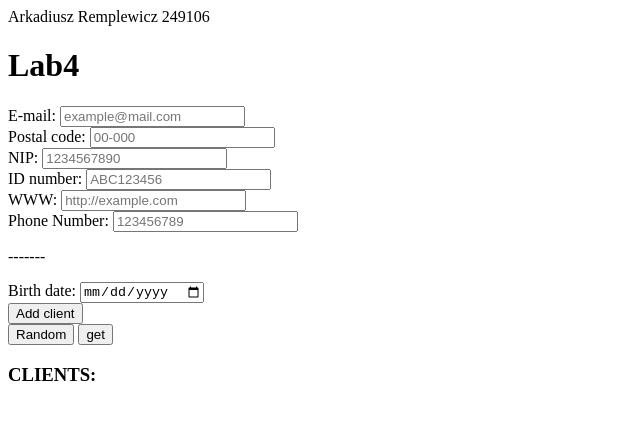
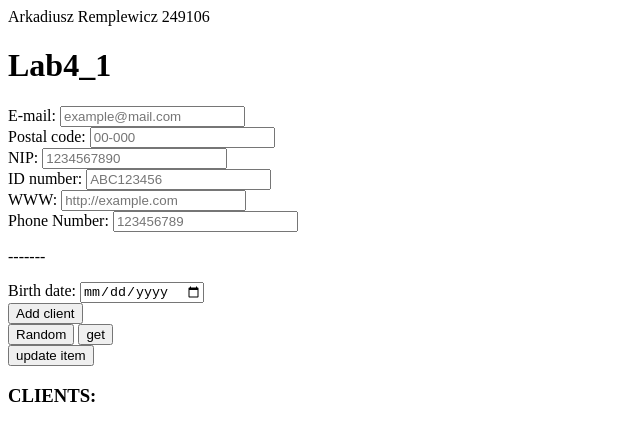
Before and after one commit to rempek99/rempek99.github.io, a plain HTML site: page lab4_1/index.html in a window 1280 px wide. Shown: the whole page, without its empty margins (0-640 px from the left). Drawn offline with Linux system fonts and the light colour scheme.

Commit message:
Item update implemented

```diff
--- a/lab4_1/index.html
+++ b/lab4_1/index.html
@@ -5,13 +5,13 @@
     <meta charset="utf-8">
     <meta http-equiv="X-Ua-Compatible" content="IE=edge,chrome=1">
     <link rel="stylesheet" href="style.css">
-    <title>lab4</title>
+    <title>lab4_1ab4_1</title>
 </head>
 
 <body>
     <div class="root">
         Arkadiusz Remplewicz 249106
-        <h1>Lab4</h1>
+        <h1>Lab4_1</h1>
         <form>
             <label for="email">E-mail:</label>
             <input id="email" type="email" placeholder="example@mail.com" required><br>
@@ -32,6 +32,7 @@
         <button onclick="addItem()">Add client</button><br>
         <button onclick="randomData()">Random</button>
         <button onclick="getItems()">get</button><br>
+        <button onclick="updateItem()">update item</button><br>
         <h3>CLIENTS:</h3>
 
         <ul id="clients">
@@ -84,12 +85,49 @@
             telephone: telephone,
             birthdate: birthdate
         };
-        console.log(item);
         const tx = db.transaction("myDatabaseStore", "readwrite");
         const store = tx.objectStore('myDatabaseStore');
         store.add(item);
         getItems();
+        alert(`${email} added to database!`);
     };
+
+    function updateItem() {
+        let email = document.getElementById('email').value;
+        const tx = db.transaction("myDatabaseStore", "readwrite");
+        const store = tx.objectStore('myDatabaseStore');
+        const request = store.get(email);
+        request.onsuccess = () => {
+
+            const item = request.result;
+
+            let postal = document.getElementById('postal').value;
+            let nip = document.getElementById('nip').value;
+            let idnum = document.getElementById('identity').value;
+            let www = document.getElementById('www').value;
+            let telephone = document.getElementById('telephone').value;
+            let birthdate = document.getElementById('birth-date').value;
+            item.postal = postal;
+            item.nip = nip;
+            item.idnum = idnum;
+            item.www = www;
+            item.telephone = telephone;
+            item.birthdate = birthdate;
+
+
+            // Create a request to update
+            const updateRequest = store.put(item);
+
+            updateRequest.onsuccess = () => {
+
+                alert(`${email} updated!`);
+
+            }
+            getItems();
+        }
+    };
+
+
 
     function getItems() {
         const tx = db.transaction("myDatabaseStore", "readwrite");
@@ -139,6 +177,7 @@
         const store = tx.objectStore('myDatabaseStore');
         store.delete(key);
         getItems();
+        alert(`${key} deleted from database!`);
     }
 
     var counter = 0;
@@ -171,7 +210,6 @@
                 { key: '#birth-date', value: '1995-01-20' }],
 
         ]
-        console.log(counter)
         for (i = 0; i < random_data[counter].length; i++) {
             element = random_data[counter][i];
             document.querySelector(element.key).value = element.value;
```
